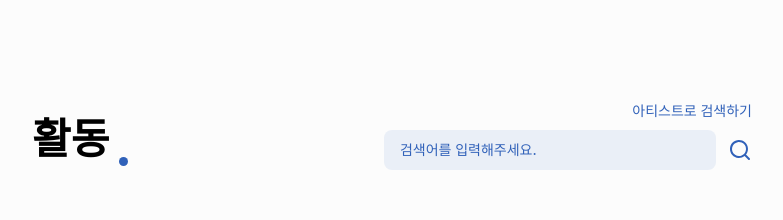
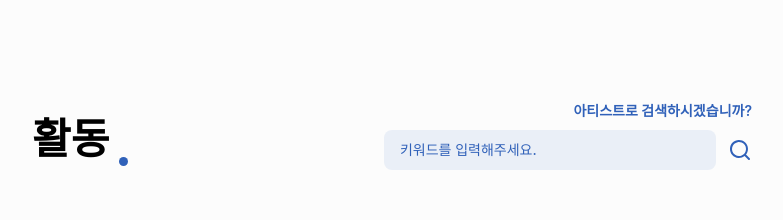
Before and after one commit to soun997/blooming, a React (Vite) app in the folder client/: page /active in a window 1280 px wide. Shown: the top 220 px of the page, without its empty margins (248-1031 px from the left). Built offline with nearby package versions, Linux system fonts and the light colour scheme; a web font is replaced by a local one.

Commit message:
[S09P22A105-343] feat: 검색 바 문구 수정
검색조건에 따라 다르게 표기

```diff
--- a/client/src/components/Search/SearchBar.tsx
+++ b/client/src/components/Search/SearchBar.tsx
@@ -1,5 +1,6 @@
 import { ReactComponent as SearchSvg } from '@assets/icons/search.svg';
 import { ARTIST } from '@components/common/constant';
+import { useState } from 'react';
 import styled from 'styled-components';
 
 interface Props {
@@ -7,11 +8,26 @@ interface Props {
 }
 
 const SearchBar: React.FC<Props> = ({ nowStat }) => {
+  const [isArtist, setIsArtist] = useState(false);
+  const handleSearchConditions = () => {
+    setIsArtist(!isArtist);
+  };
+
   return (
     <BarFrame>
-      {nowStat !== ARTIST && <CheckBox>아티스트로 검색하기</CheckBox>}
+      {nowStat !== ARTIST && (
+        <CheckBox onClick={handleSearchConditions}>
+          {isArtist
+            ? '키워드로 검색하시겠습니까?'
+            : '아티스트로 검색하시겠습니까?'}
+        </CheckBox>
+      )}
       <SearchFrame>
-        <Input placeholder="검색어를 입력해주세요." />
+        <Input
+          placeholder={
+            isArtist ? '아티스트 명을 입력해주세요' : '키워드를 입력해주세요.'
+          }
+        />
         <SearchSvg />
       </SearchFrame>
     </BarFrame>
@@ -27,9 +43,10 @@ const SearchFrame = styled.div`
 `;
 const CheckBox = styled.div`
   color: var(--main1-color);
-  font-weight: 500;
+  font-weight: 600;
   font-size: 14px;
   margin-bottom: 10px;
+  cursor: pointer;
 `;
 
 const Input = styled.input`
```
